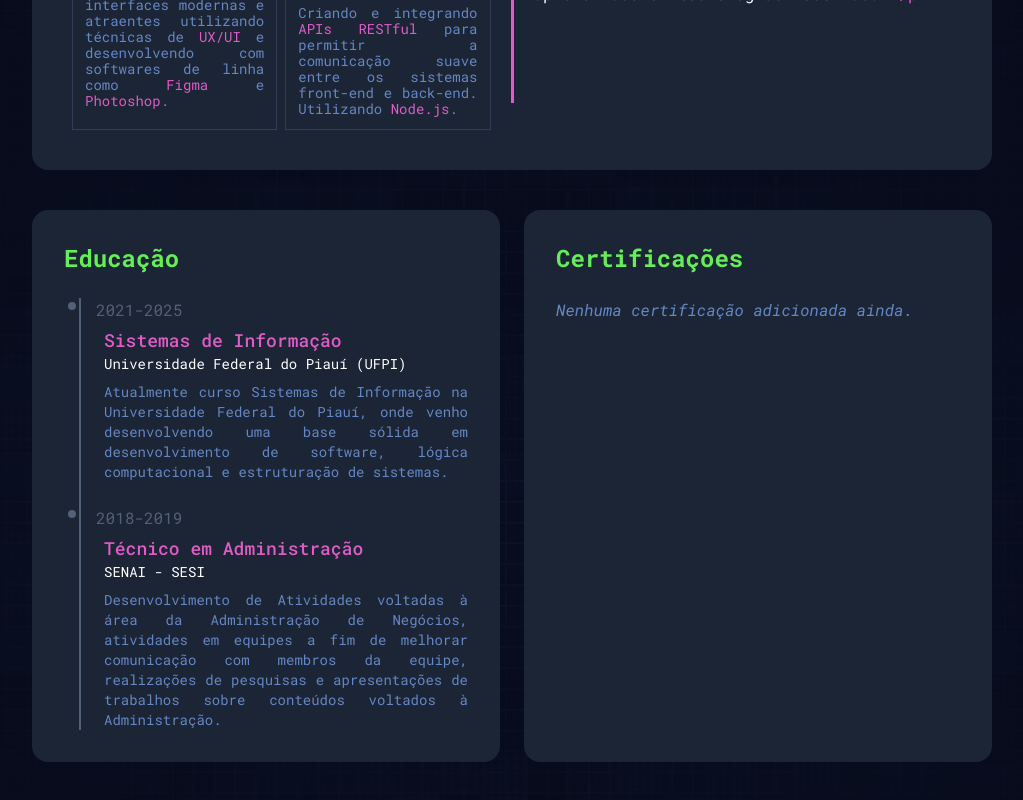
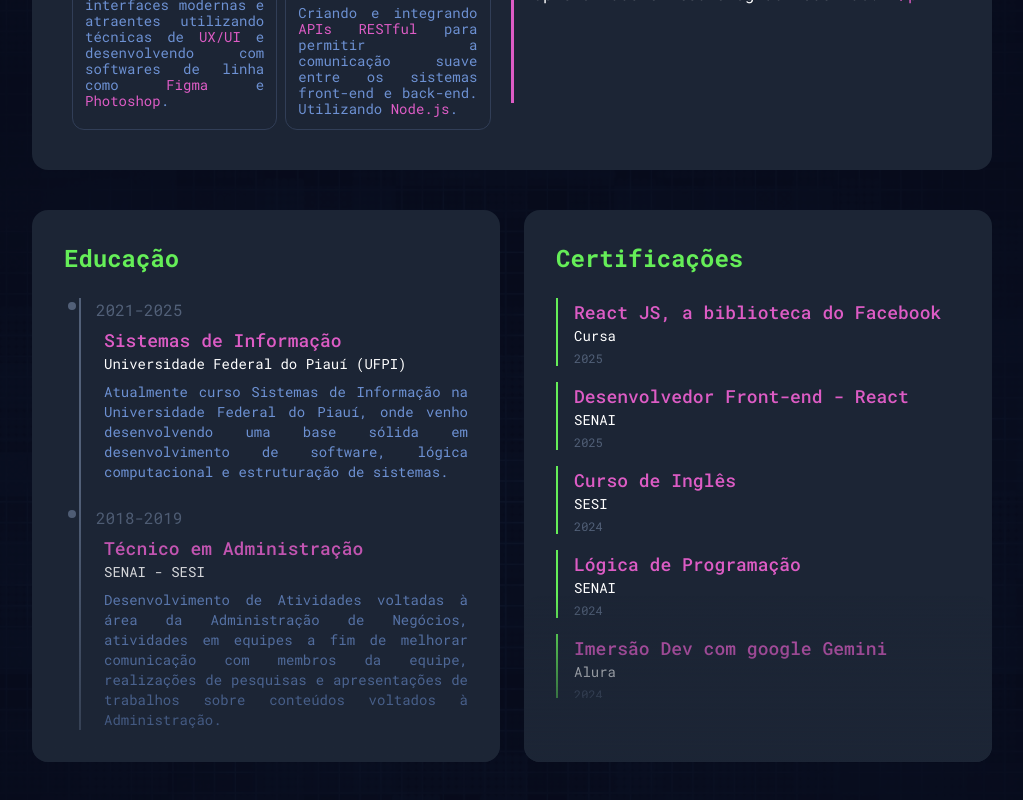
Before and after one commit to AugustoAlmondes/My-Protfolio, a React (Vite) app: page / in a window 1280 px wide. Shown: the part 1317-2117 px from the top of the page, without its empty margins (128-1151 px from the left). Built offline with nearby package versions, Linux system fonts and the light colour scheme.

Commit message:
style: Adjusts in tthe style on Education section

```diff
--- a/package.json
+++ b/package.json
@@ -10,6 +10,7 @@
     "preview": "vite preview"
   },
   "dependencies": {
+    "@tailwindcss/upgrade": "^4.1.11",
     "@tailwindcss/vite": "^4.1.11",
     "react": "^19.1.0",
     "react-dom": "^19.1.0",
--- a/src/components/About.tsx
+++ b/src/components/About.tsx
@@ -67,7 +67,7 @@ export default function About() {
 
                     {
                         cooperationItems.map(item => (
-                            <li key={item.id} className={`flex flex-col gap-2 border border-border-color p-3`}>
+                            <li key={item.id} className={`flex flex-col gap-2 border border-border-color p-3 rounded-xl`}>
                                 {item.icon}
                                 <h4 className={`text-md`}>{item.title}</h4>
                                 <p className={`text-font-color text-justify text-sm/4`}>
--- a/src/components/CertificationsSection.tsx
+++ b/src/components/CertificationsSection.tsx
@@ -11,10 +11,13 @@ type CertificationsSectionProps = {
 
 export const CertificationsSection: React.FC<CertificationsSectionProps> = ({ certifications }) => {
     return (
-        <div className="bg-background rounded-2xl p-6 md:p-8">
+        <div className="bg-background rounded-2xl p-6 md:pt-8 md:px-8 relative
+        before:absolute before:content-[''] before:w-full before:h-[30%] before:rounded-2xl before:bg-gradient-to-t before:from-background before:to-transparent before:bottom-0 before:left-0 before:z-10
+
+        ">
             <h1 className="text-new-green text-2xl font-bold mb-6">Certificações</h1>
             {certifications.length > 0 ? (
-                <div className="space-y-4">
+                <div className="space-y-4 max-h-[400px] overflow-y-auto">
                     {certifications.map(cert => (
                         <div key={cert.id} className="border-l-2 border-new-green pl-4">
                             <h2 className="text-new-pink text-lg font-medium">{cert.name}</h2>
--- a/src/components/Education.tsx
+++ b/src/components/Education.tsx
@@ -32,7 +32,56 @@ export default function Education() {
         }
     ];
 
-    const certifications: CertificationItem[] = [];
+    const certifications: CertificationItem[] = [
+        {
+            id: '1',
+            name: 'React JS, a biblioteca do Facebook',
+            issuer: 'Cursa',
+            date: '2025'
+        },
+        {
+            id: '2',
+            name: 'Desenvolvedor Front-end - React',
+            issuer: 'SENAI',
+            date: '2025'
+        },
+        {
+            id: '3',
+            name: 'Curso de Inglês',
+            issuer: 'SESI',
+            date: '2024'
+        },
+        {
+            id: '4',
+            name: 'Lógica de Programação',
+            issuer: 'SENAI',
+            date: '2024'
+        },
+        {
+            id: '5',
+            name: 'Imersão Dev com google Gemini',
+            issuer: 'Alura',
+            date: '2024'
+        },
+        {
+            id: '6',
+            name: 'HTML, CSS e JavaScript',
+            issuer: 'Fundação Bradesco',
+            date: '2023'
+        },
+        {
+            id: '7',
+            name: 'HTML Básico',
+            issuer: 'Prime Cursos',
+            date: '2023'
+        },
+        {
+            id: '8',
+            name: 'Photoshop CC',
+            issuer: 'Prime Cursos',
+            date: '2023'
+        },
+    ];
 
     return (
         <div className="w-full grid grid-cols-1 md:grid-cols-2 gap-6">
--- a/src/components/EducationSection.tsx
+++ b/src/components/EducationSection.tsx
@@ -12,7 +12,9 @@ type EducationSectionProps = {
 
 export const EducationSection: React.FC<EducationSectionProps> = ({ title, items }) => {
     return (
-        <div className="bg-background rounded-2xl p-6 md:p-8">
+        <div className="bg-background rounded-2xl p-6 md:p-8 relative
+        before:absolute before:content-[''] before:w-full before:h-[50%] before:rounded-2xl before:bg-gradient-to-t before:from-background/60 before:to-transparent before:bottom-0 before:left-0 before:z-10
+        ">
             <h1 className="text-new-green text-2xl font-bold mb-6">{title}</h1>
             <div className="relative">
                 <div className="h-full w-0.5 bg-font-data-color/50 absolute left-4 -translate-x-1/2" />
--- a/src/index.css
+++ b/src/index.css
@@ -9,17 +9,13 @@
     --color-new-green: #65EE58;
     --color-background: #1C2535;
     --color-background-bright: #2f3e57;
-    --color-font-color: #6587C4;
+    --color-font-color: #6d91d3;
     --color-font-data-color: #889BBC;
     --color-border-color: #313E57;
     --color-border-line: #515F77;
-
     --color-line-number: #3B4556;
 }
 
-/* :root{
-
-} */
 
 .typing-effect {
     overflow: hidden;
@@ -57,3 +53,17 @@
         border-color: #fff
     }
 }
+
+*::-webkit-scrollbar {
+    background-color: rgba(0, 0, 0, 0.24);
+    border-radius: 10px;
+}
+
+*::-webkit-scrollbar-thumb {
+    background-color: #2f3e57;
+    border-radius: 10px;
+}
+
+*::-webkit-scrollbar-track {
+    background-color: transparent;
+}
--- a/tailwind.config.ts
+++ b/tailwind.config.ts
@@ -1,3 +1,4 @@
+// import { BiBorderRadius } from "react-icons/bi";
 import { Config } from "tailwindcss";
 
 const config: Config = {
@@ -10,7 +11,31 @@ const config: Config = {
             }
         },
     },
-    plugins: [],
+    plugins: [
+        function ({ addUtilities }) {
+            const newUtilities = {
+                ".scrollbar-thin": {
+                    scrollbarWidth: "thin",
+                    scrollbarcolor: "#6d91d3 transparent",
+
+                },
+                ".scrollbar-webkit": {
+                    "&::-webkit-scrollbar": {
+                        width: "8px"
+                    },
+                    "&::-webkit-scrollbar-track": {
+                        background: "red"
+                    },
+                    "&::-webkit-scrollbar-thumb": {
+                        background: "blue",
+                        borderRadius: "4px",
+                        border: "2px solid #6d91d3"
+                    },
+                }
+            }
+            addUtilities(newUtilities, ["responsive", "hover"]);
+        }
+    ],
 }
 
 export default config;
```
Also changed, not shown: 1 other file (tests, documents, lock files or other folders).
